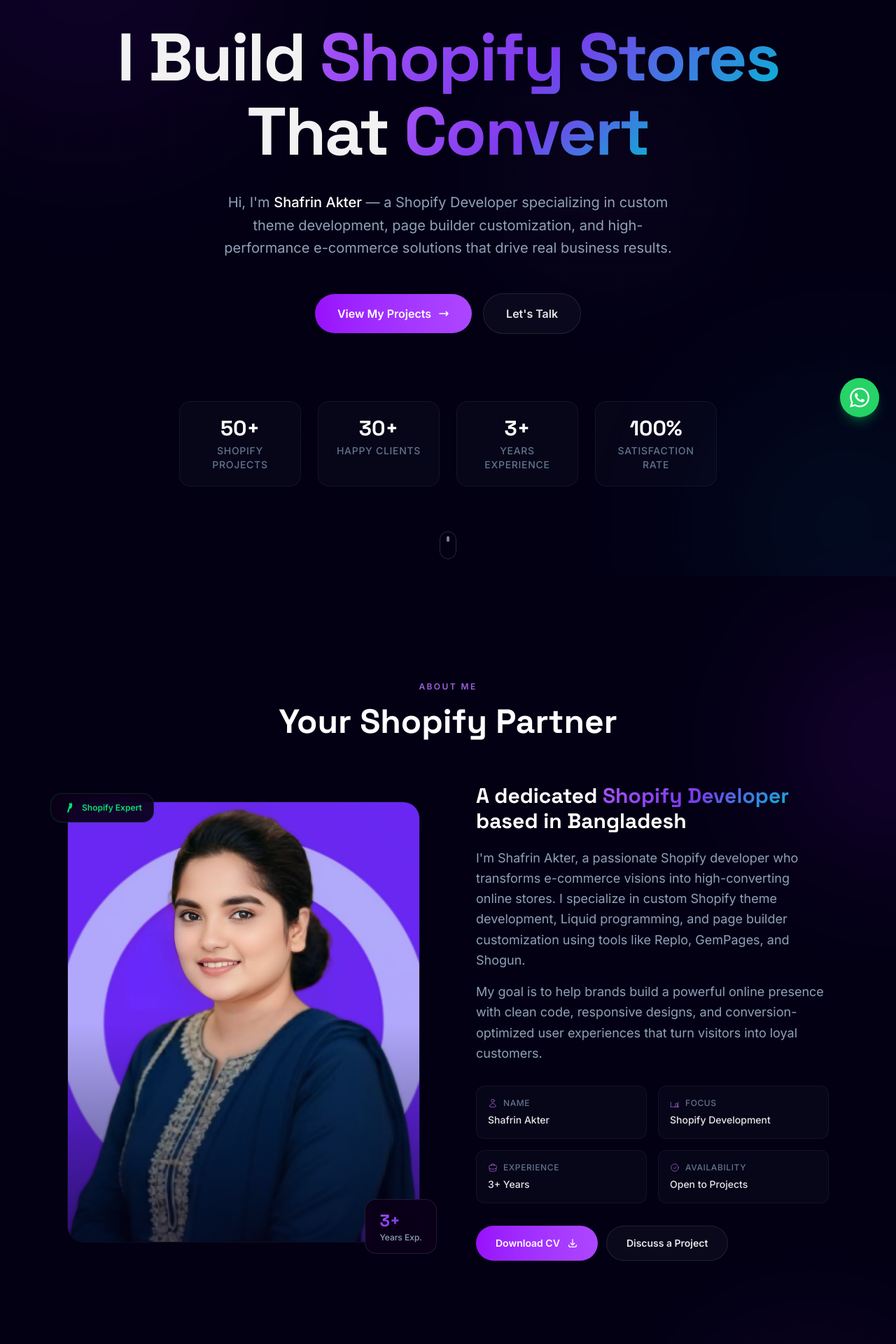
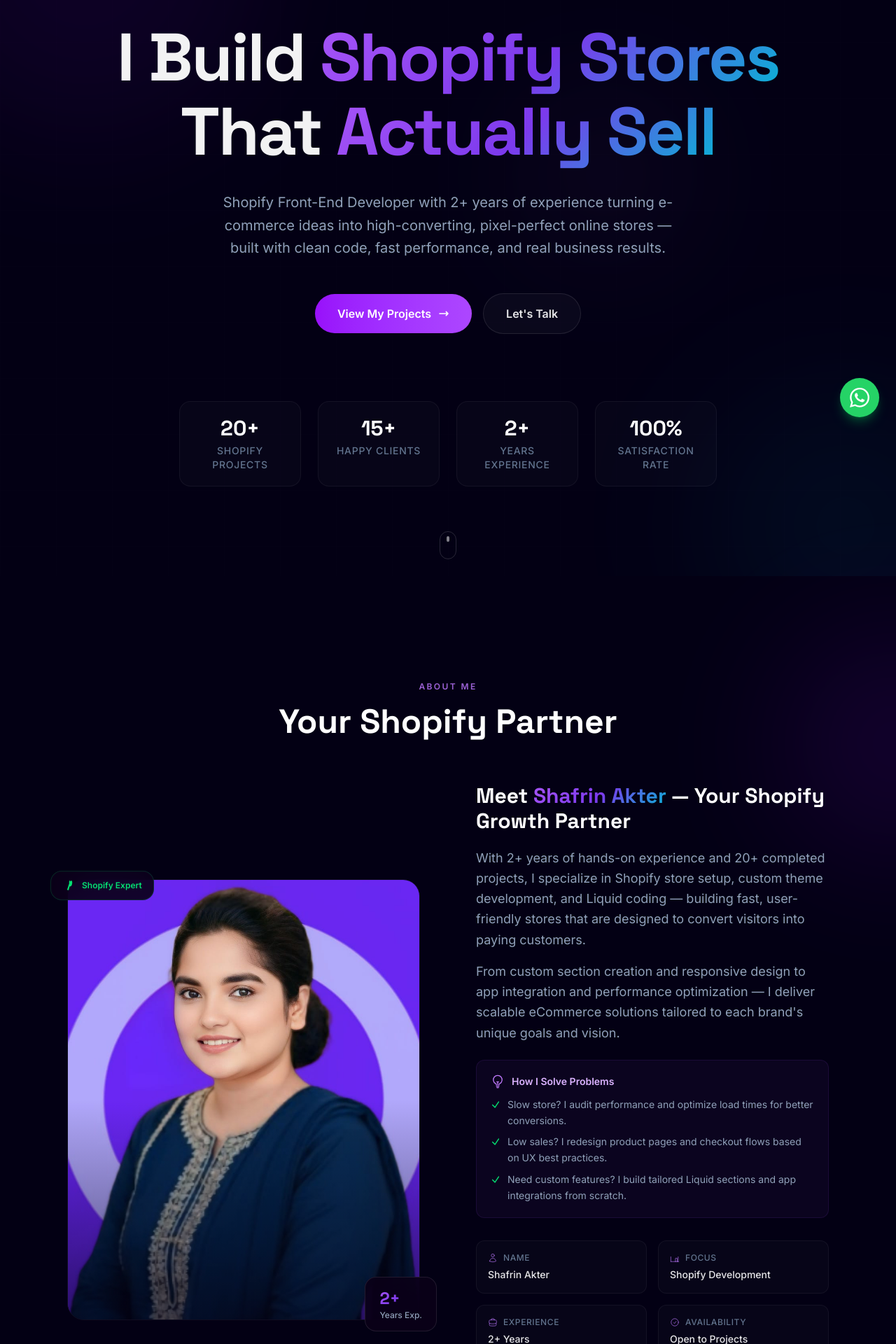
Before and after one commit to shafrin-akter/my-portfolio, a React (Vite) app in the folder client/: page / in a window 1280 px wide. Shown: the part 180-2100 px from the top of the page at 70% size. Built offline with nearby package versions, Linux system fonts and the light colour scheme; no server answers.

Commit message:
about and hero section update

```diff
--- a/client/src/components/portfolio/About.jsx
+++ b/client/src/components/portfolio/About.jsx
@@ -52,7 +52,7 @@
               transition={{ delay: 0.4, duration: 0.5 }}
               className="absolute -bottom-4 -right-4 rounded-2xl border border-white/10 bg-dark-900/90 px-5 py-3.5 backdrop-blur-xl sm:-right-6"
             >
-              <div className="font-display text-2xl font-bold gradient-text">3+</div>
+              <div className="font-display text-2xl font-bold gradient-text">2+</div>
               <div className="text-xs font-medium text-slate-400">Years Exp.</div>
             </motion.div>
 
@@ -81,27 +81,51 @@
             transition={{ duration: 0.7, delay: 0.2 }}
           >
             <h3 className="font-display text-xl font-bold text-white sm:text-2xl md:text-3xl">
-              A dedicated <span className="gradient-text">Shopify Developer</span>{" "}
-              based in Bangladesh
+              Meet <span className="gradient-text">Shafrin Akter</span> —{" "}
+              Your Shopify Growth Partner
             </h3>
             <p className="mt-5 text-base leading-relaxed text-slate-400 sm:text-lg">
-              I&apos;m Shafrin Akter, a passionate Shopify developer who transforms
-              e-commerce visions into high-converting online stores. I specialize in
-              custom Shopify theme development, Liquid programming, and page builder
-              customization using tools like Replo, GemPages, and Shogun.
+              With 2+ years of hands-on experience and 20+ completed projects, I
+              specialize in Shopify store setup, custom theme development, and Liquid
+              coding — building fast, user-friendly stores that are designed to convert
+              visitors into paying customers.
             </p>
             <p className="mt-4 text-base leading-relaxed text-slate-400 sm:text-lg">
-              My goal is to help brands build a powerful online presence with clean code,
-              responsive designs, and conversion-optimized user experiences that turn
-              visitors into loyal customers.
+              From custom section creation and responsive design to app integration
+              and performance optimization — I deliver scalable eCommerce solutions
+              tailored to each brand&apos;s unique goals and vision.
             </p>
+
+            {/* Problem Solving */}
+            <div className="mt-6 rounded-xl border border-purple-500/10 bg-purple-500/5 p-5">
+              <div className="flex items-center gap-2.5 mb-3">
+                <svg className="h-5 w-5 text-purple-400" fill="none" viewBox="0 0 24 24" stroke="currentColor" strokeWidth={1.5}>
+                  <path strokeLinecap="round" strokeLinejoin="round" d="M12 18v-5.25m0 0a6.01 6.01 0 001.5-.189m-1.5.189a6.01 6.01 0 01-1.5-.189m3.75 7.478a12.06 12.06 0 01-4.5 0m3.75 2.383a14.406 14.406 0 01-3 0M14.25 18v-.192c0-.983.658-1.823 1.508-2.316a7.5 7.5 0 10-7.517 0c.85.493 1.509 1.333 1.509 2.316V18" />
+                </svg>
+                <span className="text-sm font-semibold text-purple-300">How I Solve Problems</span>
+              </div>
+              <ul className="space-y-2">
+                {[
+                  'Slow store? I audit performance and optimize load times for better conversions.',
+                  'Low sales? I redesign product pages and checkout flows based on UX best practices.',
+                  'Need custom features? I build tailored Liquid sections and app integrations from scratch.',
+                ].map((item) => (
+                  <li key={item} className="flex items-start gap-2.5 text-sm leading-relaxed text-slate-400">
+                    <svg className="mt-1 h-3.5 w-3.5 shrink-0 text-green-400" fill="none" viewBox="0 0 24 24" stroke="currentColor" strokeWidth={2.5}>
+                      <path strokeLinecap="round" strokeLinejoin="round" d="M4.5 12.75l6 6 9-13.5" />
+                    </svg>
+                    {item}
+                  </li>
+                ))}
+              </ul>
+            </div>
 
             {/* Info grid */}
             <div className="mt-8 grid grid-cols-2 gap-4">
               {[
                 { label: "Name", value: "Shafrin Akter", icon: "M15.75 6a3.75 3.75 0 11-7.5 0 3.75 3.75 0 017.5 0zM4.501 20.118a7.5 7.5 0 0114.998 0A17.933 17.933 0 0112 21.75c-2.676 0-5.216-.584-7.499-1.632z" },
                 { label: "Focus", value: "Shopify Development", icon: "M13.5 21v-7.5a.75.75 0 01.75-.75h3a.75.75 0 01.75.75V21m-4.5 0H2.36m11.14 0H18m0 0h3.64m-1.39 0V9.349M2.25 21V9.349" },
-                { label: "Experience", value: "3+ Years", icon: "M20.25 14.15v4.25c0 1.094-.787 2.036-1.872 2.18-2.087.277-4.216.42-6.378.42s-4.291-.143-6.378-.42c-1.085-.144-1.872-1.086-1.872-2.18v-4.25m16.5 0a2.18 2.18 0 00.75-1.661V8.706c0-1.081-.768-2.015-1.837-2.175a48.114 48.114 0 00-3.413-.387m4.5 8.006c-.194.165-.42.295-.673.38A23.978 23.978 0 0112 15.75c-2.648 0-5.195-.429-7.577-1.22a2.016 2.016 0 01-.673-.38m0 0A2.18 2.18 0 013 12.489V8.706c0-1.081.768-2.015 1.837-2.175a48.111 48.111 0 013.413-.387m7.5 0V5.25A2.25 2.25 0 0013.5 3h-3a2.25 2.25 0 00-2.25 2.25v.894m7.5 0a48.667 48.667 0 00-7.5 0" },
+                { label: "Experience", value: "2+ Years", icon: "M20.25 14.15v4.25c0 1.094-.787 2.036-1.872 2.18-2.087.277-4.216.42-6.378.42s-4.291-.143-6.378-.42c-1.085-.144-1.872-1.086-1.872-2.18v-4.25m16.5 0a2.18 2.18 0 00.75-1.661V8.706c0-1.081-.768-2.015-1.837-2.175a48.114 48.114 0 00-3.413-.387m4.5 8.006c-.194.165-.42.295-.673.38A23.978 23.978 0 0112 15.75c-2.648 0-5.195-.429-7.577-1.22a2.016 2.016 0 01-.673-.38m0 0A2.18 2.18 0 013 12.489V8.706c0-1.081.768-2.015 1.837-2.175a48.111 48.111 0 013.413-.387m7.5 0V5.25A2.25 2.25 0 0013.5 3h-3a2.25 2.25 0 00-2.25 2.25v.894m7.5 0a48.667 48.667 0 00-7.5 0" },
                 { label: "Availability", value: "Open to Projects", icon: "M9 12.75L11.25 15 15 9.75M21 12a9 9 0 11-18 0 9 9 0 0118 0z" },
               ].map((item) => (
                 <div
--- a/client/src/components/portfolio/Hero.jsx
+++ b/client/src/components/portfolio/Hero.jsx
@@ -47,7 +47,7 @@
           <span className="gradient-text">Shopify Stores</span>
           <br />
           <span className="text-white/95">That </span>
-          <span className="gradient-text">Convert</span>
+          <span className="gradient-text">Actually Sell</span>
         </motion.h1>
 
         {/* Subtitle */}
@@ -57,9 +57,9 @@
           transition={{ duration: 0.7, delay: 0.3 }}
           className="mx-auto mt-6 max-w-2xl text-base leading-relaxed text-slate-400 sm:mt-8 sm:text-lg lg:text-xl"
         >
-          Hi, I&apos;m <span className="text-white font-medium">Shafrin Akter</span> — a Shopify Developer
-          specializing in custom theme development, page builder customization, and
-          high-performance e-commerce solutions that drive real business results.
+          Shopify Front-End Developer with 2+ years of experience turning
+          e-commerce ideas into high-converting, pixel-perfect online stores —
+          built with clean code, fast performance, and real business results.
         </motion.p>
 
         {/* CTA Buttons */}
@@ -100,9 +100,9 @@
           className="mx-auto mt-16 grid max-w-3xl grid-cols-2 gap-3 sm:mt-24 sm:grid-cols-4 sm:gap-6"
         >
           {[
-            { number: '50+', label: 'Shopify Projects' },
-            { number: '30+', label: 'Happy Clients' },
-            { number: '3+', label: 'Years Experience' },
+            { number: '20+', label: 'Shopify Projects' },
+            { number: '15+', label: 'Happy Clients' },
+            { number: '2+', label: 'Years Experience' },
             { number: '100%', label: 'Satisfaction Rate' },
           ].map((stat) => (
             <div
```
